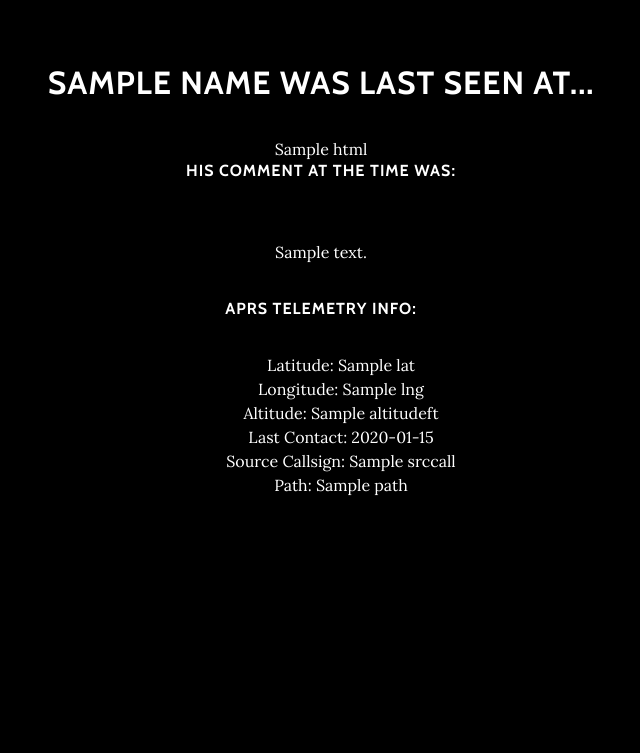
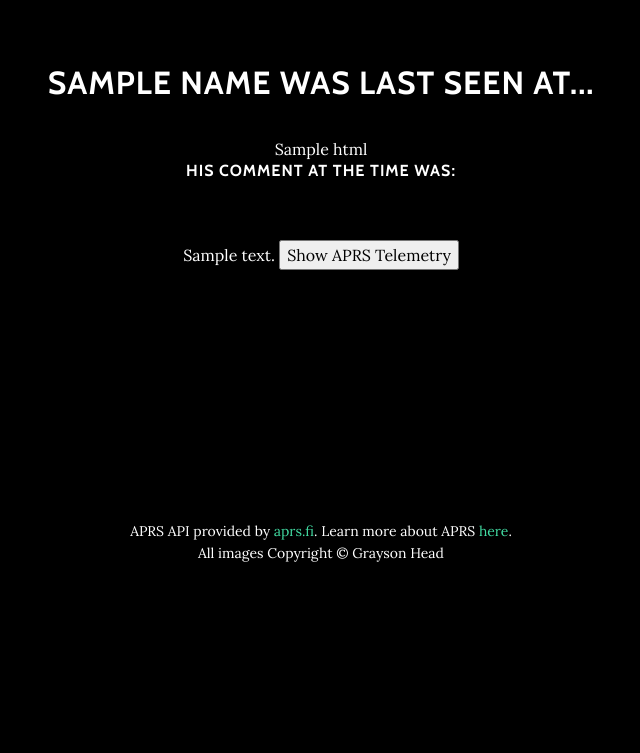
Before and after one commit to graysonhead/whereintheworld, a Flask app: template app/templates/index.html in a window 1280 px wide. Shown: the part 960-1713 px from the top of the page, without its empty margins (319-959 px from the left). After the commit the page ends 1522 px from the top, so only its background shows below. Run offline with Flask 2, Linux system fonts and the light colour scheme; the template is opened without the code that fills it: most values are stand-ins (such as "Sample title", 1, 10 or a date in 2020); some libraries are stand-ins or nearby versions.

Commit message:
Added buttons to show and hide APRS telemetry

```diff
--- /dev/null
+++ b/app/static/css/custom.css
@@ -0,0 +1,3 @@
+.hidden {
+display: none;
+}
--- a/app/templates/index.html
+++ b/app/templates/index.html
@@ -12,6 +12,7 @@
 
     <!-- Bootstrap core CSS -->
     <link href="vendor/bootstrap/css/bootstrap.min.css" rel="stylesheet">
+    <link href="css/custom.css" rel="stylesheet">
 
     <!-- Custom fonts for this template -->
     <link href="vendor/font-awesome/css/font-awesome.min.css" rel="stylesheet" type="text/css">
@@ -24,7 +25,6 @@
   </head>
 
   <body id="page-top">
-
     <!-- Navigation -->
     <nav class="navbar navbar-expand-lg navbar-light fixed-top" id="mainNav">
       <div class="container">
@@ -73,9 +73,13 @@
           <div class="col-lg-8 mx-auto">
             <h2>{{name}} was Last Seen at...</h2>
             {{cloc_map.html}}
+            {% if loc['entries'][0]['comment'] %}
             <h6>His comment at the time was:</h6><br>
             {{loc['entries'][0]['comment']}}
-            <p>
+            {% endif %}
+            <input id="show-aprs-button" type="button" onclick="displayAprs()" value="Show APRS Telemetry">
+            <input id="hide-aprs-button" class="hidden" onclick="hideAprs()" value="Hide APRS Telemetry">
+            <div id="APRSInfo" class="hidden">
               <h6>APRS Telemetry Info:</h6>
               <ul style="list-style-type:none">
                 <li>Latitude: {{loc['entries'][0]['lat']}}</li>
@@ -85,7 +89,7 @@
                 <li>Source Callsign: {{loc['entries'][0]['srccall']}}</li>
                 <li>Path: {{loc['entries'][0]['path']}}</li>
               </ul>
-            </p>
+            </div>
           </div>
         </div>
       </div>
@@ -146,7 +150,18 @@
         <p>All images Copyright &copy; Grayson Head</p>
       </div>
     </footer>
-
+    <script>
+      function displayAprs() {
+      document.getElementById("APRSInfo").style.display = "initial";
+      document.getElementById("show-aprs-button").style.display = "none";
+      document.getElementById("hide-aprs-button").style.display = "initial";
+      }
+      function hideAprs() {
+      document.getElementById("APRSInfo").style.display = "none";
+      document.getElementById("hide-aprs-button").style.display = "none";
+      document.getElementById("show-aprs-button").style.display = "initial";
+      }
+    </script>
     <!-- Bootstrap core JavaScript -->
     <script src="vendor/jquery/jquery.min.js"></script>
     <script src="vendor/bootstrap/js/bootstrap.bundle.min.js"></script>
```
Also changed, not shown: app/views.py (+2 -8 lines). Lines whose indentation alone changed are shown as unchanged.
